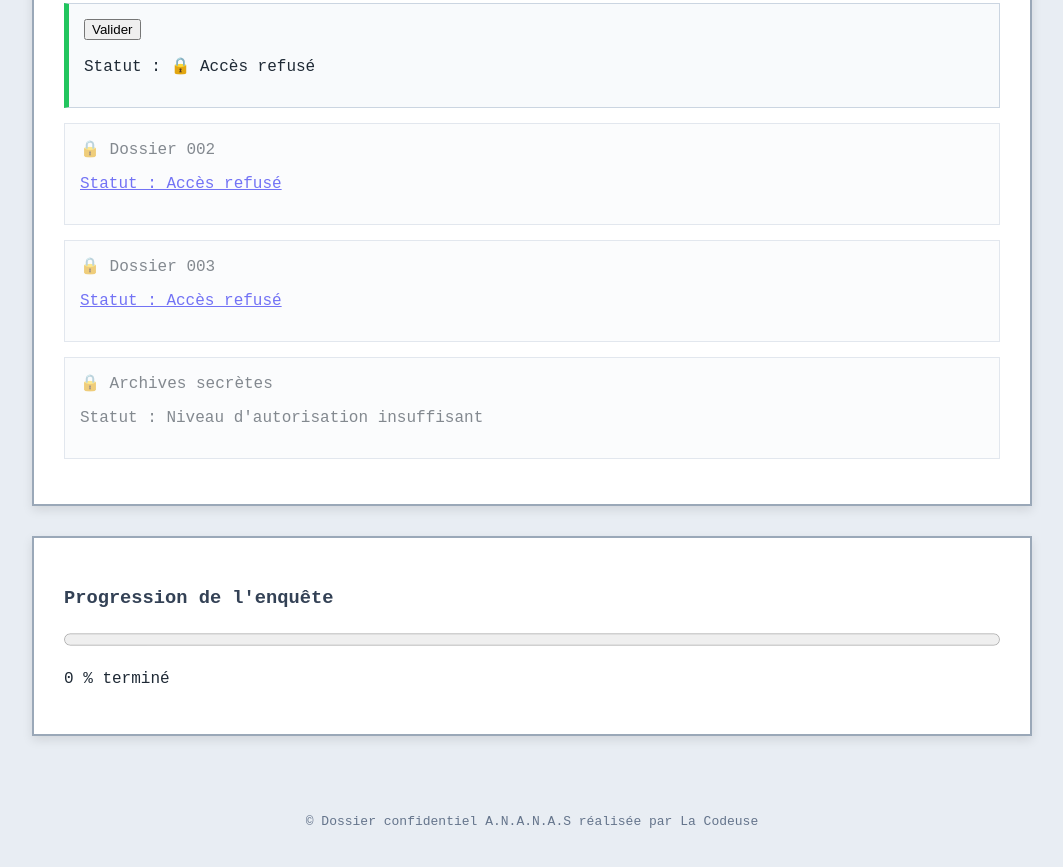
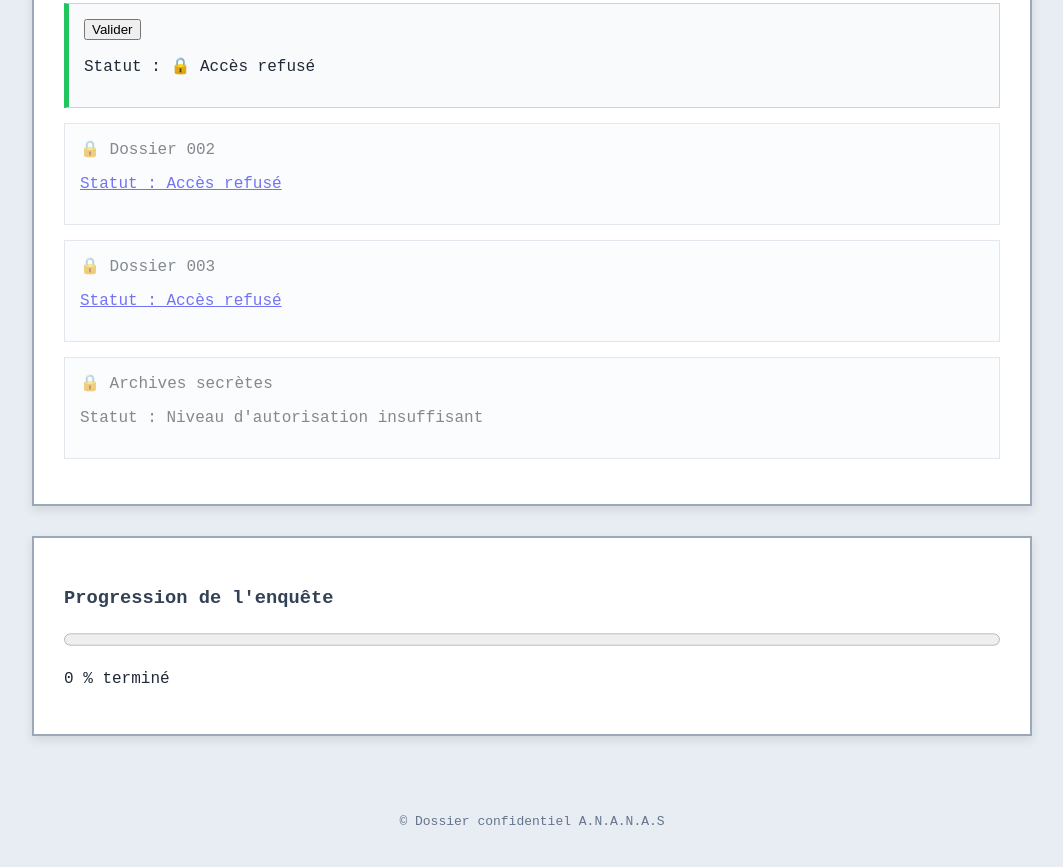
Before and after one commit to nancy2687/dossier-Ananas, a plain HTML site: page index.html in a window 1280 px wide. Shown: the part 1231-2098 px from the top of the page, without its empty margins (108-1171 px from the left). Drawn offline with Linux system fonts and the light colour scheme.

Commit message:
Update footer copyright text

```diff
--- a/index.html
+++ b/index.html
@@ -166,7 +166,7 @@
     <footer>
 
         <p>
-            © Dossier confidentiel A.N.A.N.A.S réalisée par La Codeuse
+            © Dossier confidentiel A.N.A.N.A.S
         </p>
 
     </footer>
```
